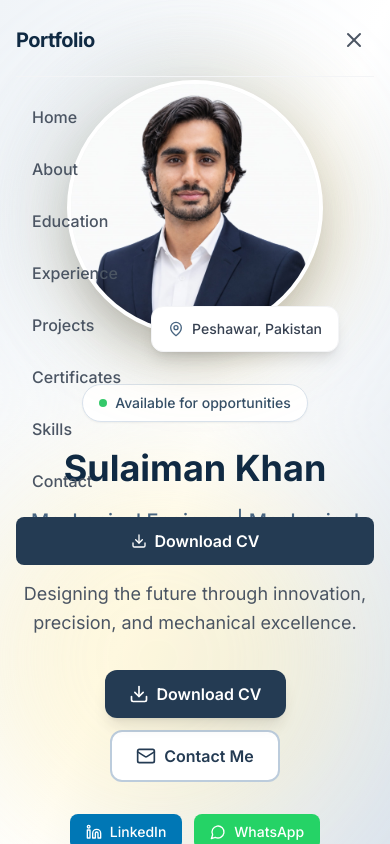
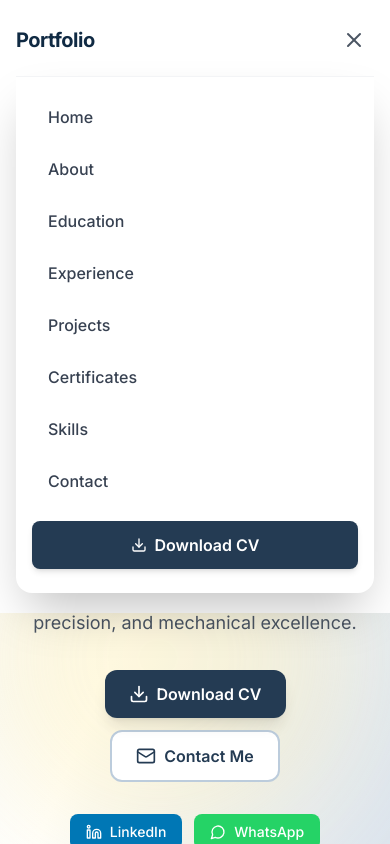
Before and after one commit to sulaimankhan9540-art/portfolio, a React (Vite) app: page / in a window 390 px wide. Both pictures are taken after a click on the button 354 px from the left and 40 px from the top of the page. Shown: the top 844 px of the page. Built offline with nearby package versions, Linux system fonts and the light colour scheme.

Commit message:
Fix transparent mobile menu background

```diff
--- a/src/components/Navbar.tsx
+++ b/src/components/Navbar.tsx
@@ -3,7 +3,7 @@ import { Menu, X, Download } from 'lucide-react';
 
 interface NavbarProps {
   onAdminToggle?: () => void;
-  onDownloadCV: () => void; // Add this prop
+  onDownloadCV: () => void;
 }
 
 export const Navbar: React.FC<NavbarProps> = ({ onAdminToggle, onDownloadCV }) => {
@@ -34,11 +34,11 @@ export const Navbar: React.FC<NavbarProps> = ({ onAdminToggle, onDownloadCV }) =
 
   const handleCVClick = () => {
     setIsMobileMenuOpen(false);
-    onDownloadCV(); // Call the exact working function from parent/Hero
+    onDownloadCV();
   };
 
   return (
-    <nav className={`fixed top-0 left-0 right-0 z-40 transition-all duration-300 ${isScrolled ? 'bg-white/95 backdrop-blur-md shadow-lg py-3' : 'bg-transparent py-5'}`}>
+    <nav className={`fixed top-0 left-0 right-0 z-50 transition-all duration-300 ${isScrolled ? 'bg-white/95 backdrop-blur-md shadow-lg py-3' : 'bg-white lg:bg-transparent py-5'}`}>
       <div className="max-w-7xl mx-auto px-4 sm:px-6 lg:px-8">
         <div className="flex items-center justify-between">
           <button onClick={() => scrollTo('#home')} className="text-xl font-bold text-primary-900 tracking-tight">
@@ -79,15 +79,15 @@ export const Navbar: React.FC<NavbarProps> = ({ onAdminToggle, onDownloadCV }) =
           </div>
         </div>
 
-        {/* Mobile Dropdown Menu */}
+        {/* Mobile Dropdown Menu (Fixed background & depth) */}
         {isMobileMenuOpen && (
-          <div className="lg:hidden mt-4 pb-4 border-t border-gray-100 pt-4">
+          <div className="lg:hidden mt-4 pb-6 pt-4 px-4 bg-white shadow-2xl rounded-b-2xl border-t border-gray-100">
             <div className="flex flex-col gap-1">
               {navLinks.map(link => (
                 <button
                   key={link.href}
                   onClick={() => scrollTo(link.href)}
-                  className="px-4 py-3 text-left text-gray-600 hover:text-primary-700 hover:bg-primary-50 rounded-lg transition-colors font-medium"
+                  className="px-4 py-3 text-left text-gray-700 hover:text-primary-700 hover:bg-primary-50 rounded-lg transition-colors font-medium"
                 >
                   {link.label}
                 </button>
@@ -95,7 +95,7 @@ export const Navbar: React.FC<NavbarProps> = ({ onAdminToggle, onDownloadCV }) =
 
               <button
                 onClick={handleCVClick}
-                className="mt-2 px-4 py-3 text-center font-semibold text-white bg-primary-800 hover:bg-primary-900 rounded-lg transition-colors flex items-center justify-center gap-2"
+                className="mt-3 px-4 py-3 text-center font-semibold text-white bg-primary-800 hover:bg-primary-900 rounded-lg transition-colors flex items-center justify-center gap-2 shadow-md"
               >
                 <Download className="w-4 h-4" />
                 Download CV
```
